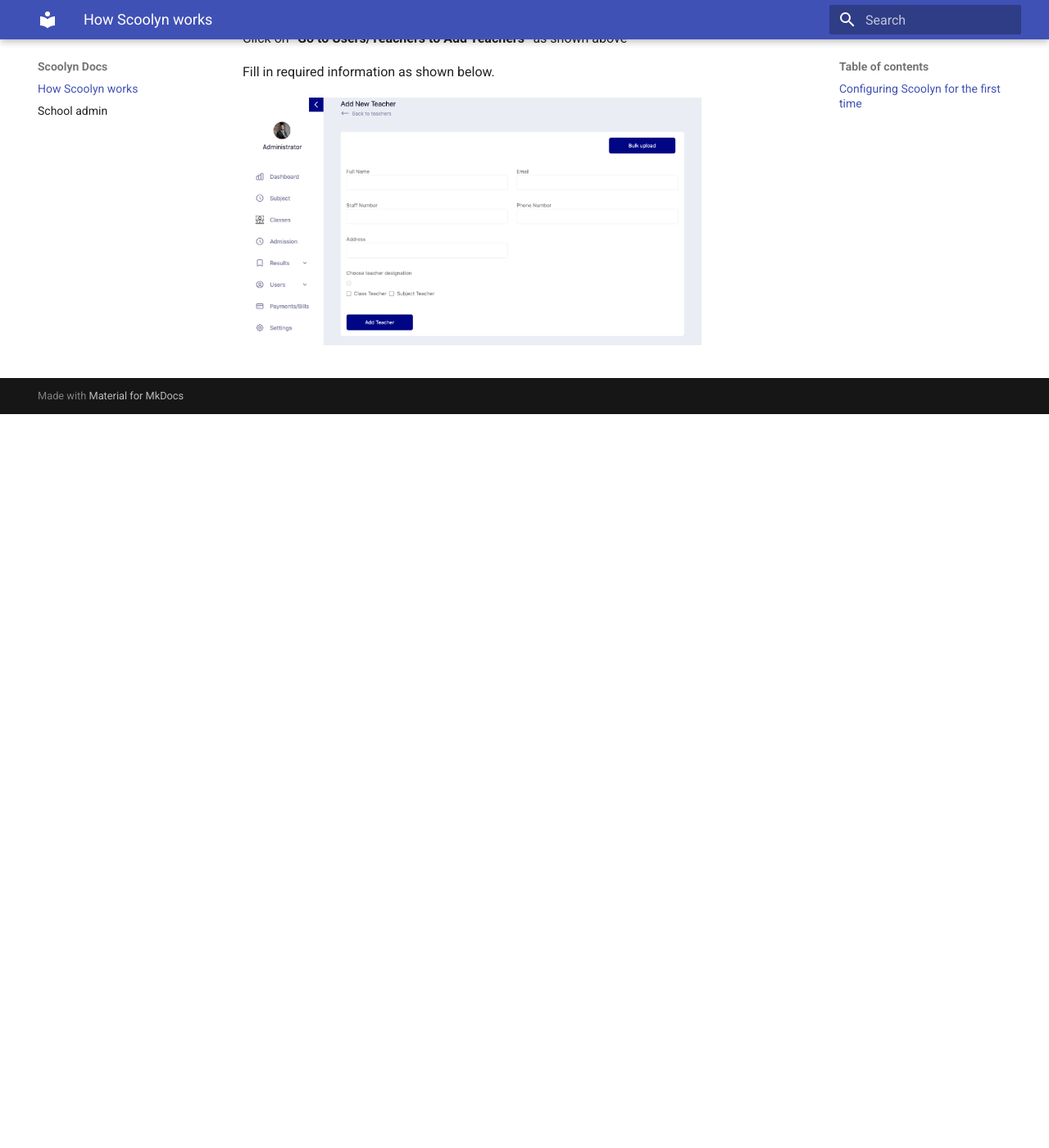
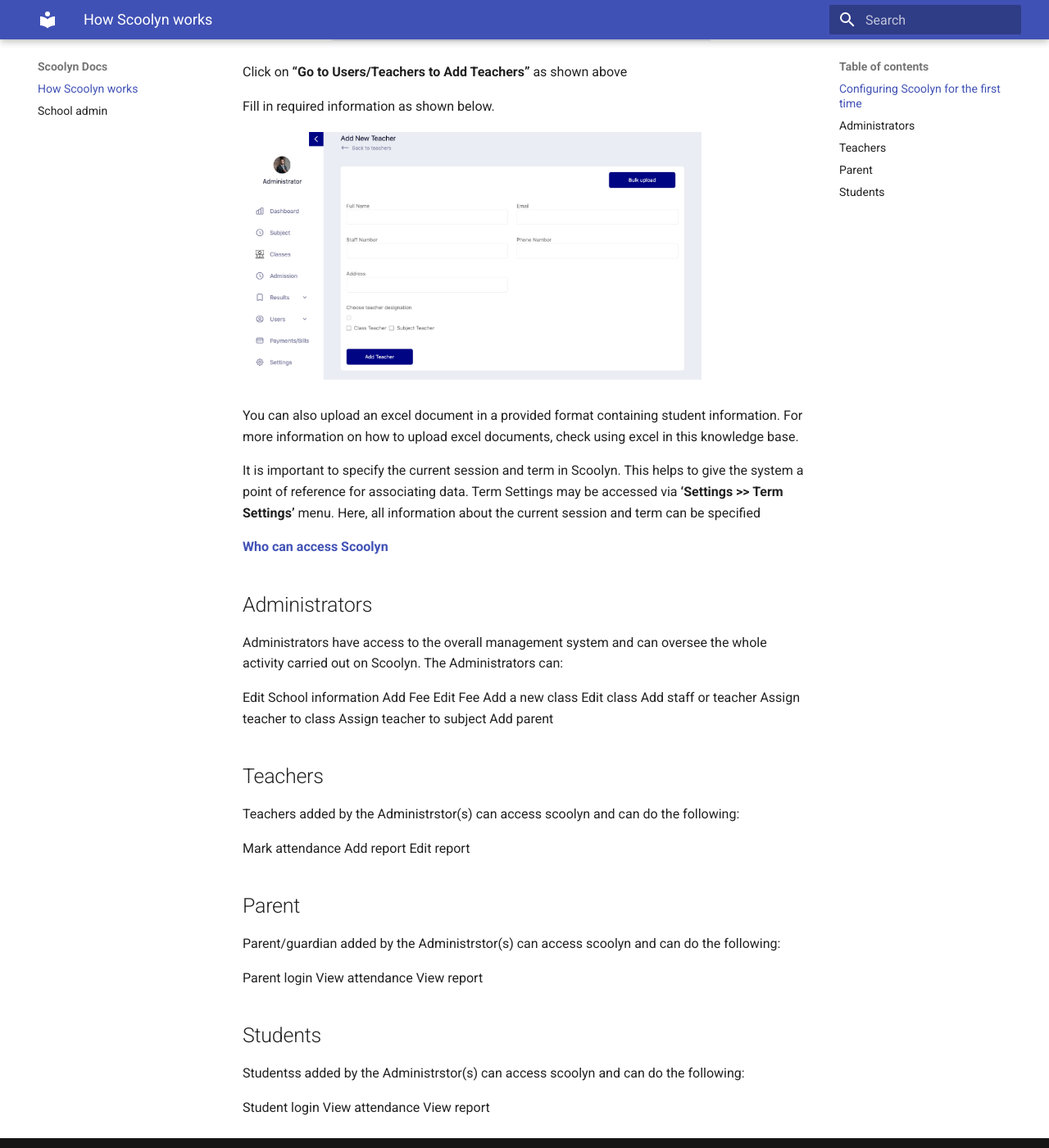
Before and after one commit to digikraaft/docs.scoolyn.com, an MkDocs documentation site: the page built from docs/index.md, in a window 1280 px wide and 1400 px high, scrolled down 5613 px. Shown: the whole window at 82% size. Built offline with MkDocs 1.6.1 and Material for MkDocs 9.7.7, drawn with Linux system fonts in a browser that asks for light colours; before the commit the page ends 6118 px from its top, so only the background shows below that; some of the changed text lies outside the part shown.

Commit message:
Update index.md

```diff
--- a/docs/index.md
+++ b/docs/index.md
@@ -15,6 +15,8 @@ Here you will learn how to navigate though the School management App and learn h
 [Adding Student From Dashboard](#AddingStudentFromDashboard)
 
 [Adding Teacher from Dashboard](#AddingTeacherfromDashboard)
+
+[Who can access Scoolyn](#WhocanaccessScoolyn)
 
 <a name="WhatisScoolyn"> **What is Scoolyn** </a>
 
@@ -114,3 +116,47 @@ Click on **“Go to Users/Teachers to Add Teachers”** as shown above
 Fill in required information as shown below.
 
 ![image has rectangular boxes](https://github.com/digikraaft/docs.scoolyn.com/blob/emma/Knowledge%20Base%20Scoolyn%20-%20add%20teacher.png)
+
+You can also upload an excel document in a provided format containing student information. For more information on how to upload excel documents, check using excel in this knowledge base.
+
+It is important to specify the current session and term in Scoolyn. This helps to give the system a point of reference for associating data.
+Term Settings may be accessed via  **‘Settings >> Term Settings’** menu. Here, all information about the current session and term can be specified
+
+<a name="WhocanaccessScoolyn"> **Who can access Scoolyn** </a>
+
+## Administrators
+
+Administrators have access to the overall management system and can oversee the whole activity carried out on Scoolyn. The Administrators can:
+
+Edit School information
+Add Fee
+Edit Fee
+Add a new class
+Edit class
+Add staff or teacher
+Assign teacher to class
+Assign teacher to subject
+Add parent
+
+
+
+## Teachers
+Teachers added by the Administrstor(s) can access scoolyn and can do the following:
+
+Mark attendance
+Add report
+Edit report
+
+## Parent
+Parent/guardian added by the Administrstor(s) can access scoolyn and can do the following:
+
+Parent login
+View  attendance
+View report
+
+## Students
+Studentss added by the Administrstor(s) can access scoolyn and can do the following:
+
+Student login
+View attendance
+View report
```
